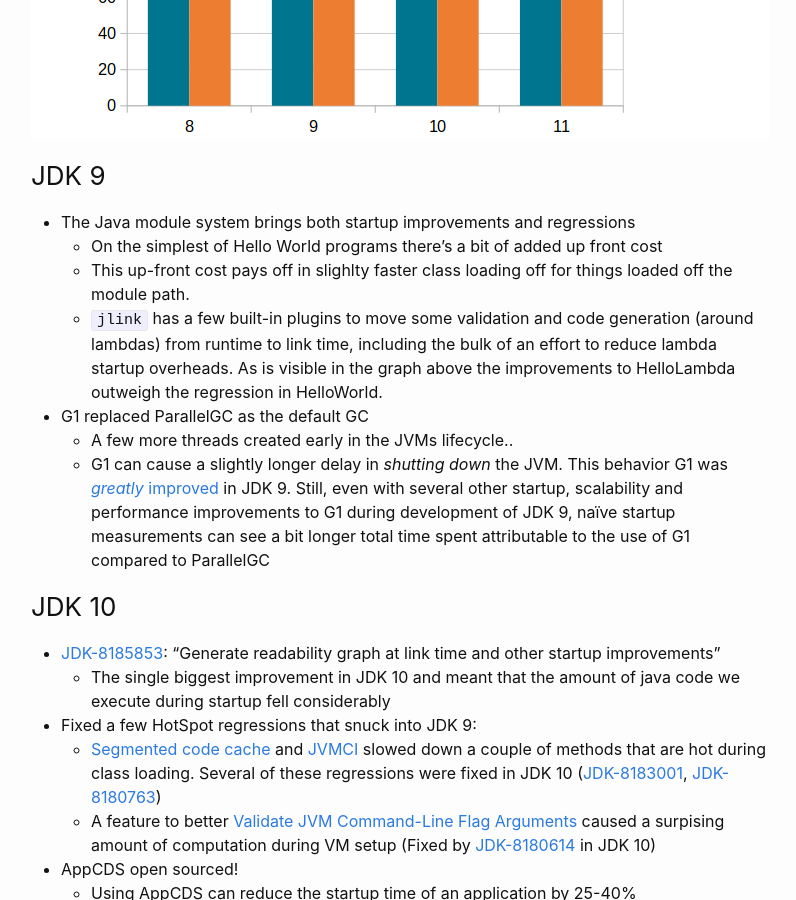
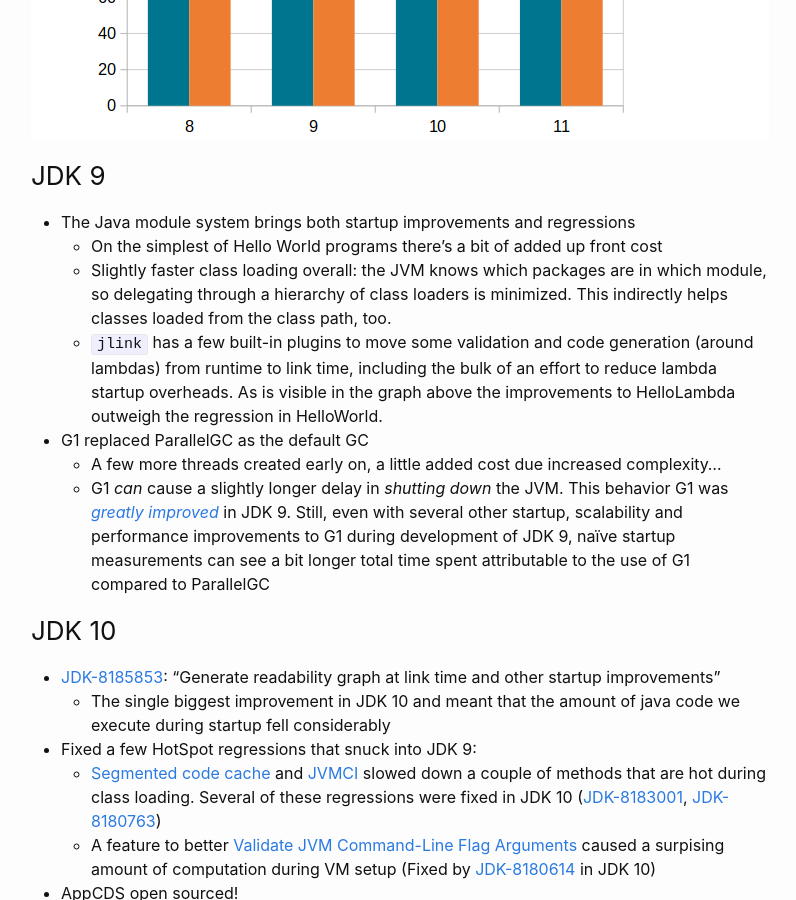
Before and after one commit to cl4es/cl4es.github.io, a Jekyll site: the page built from _posts/2018-11-29-OpenJDK-Startup-From-8-Through-11.md, in a window 1280 px wide and 900 px high, scrolled down 558 px. Shown: the whole window, without its empty margins (239-1035 px from the left). Built offline with Jekyll 4.4.1, drawn with Linux system fonts in a browser that asks for light colours.

Commit message:
Minor correction

```diff
--- a/_posts/2018-11-29-OpenJDK-Startup-From-8-Through-11.md
+++ b/_posts/2018-11-29-OpenJDK-Startup-From-8-Through-11.md
@@ -14,12 +14,12 @@ I've touched on regressions and improvements to Java startup in both talks and i
 
 - The Java module system brings both startup improvements and regressions
   - On the simplest of Hello World programs there's a bit of added up front cost
-  - This up-front cost pays off in slighlty faster class loading off for things loaded off the module path.
+  - Slightly faster class loading overall: the JVM knows which packages are in which module, so delegating through a hierarchy of class loaders is minimized. This indirectly helps classes loaded from the class path, too.
   - `jlink` has a few built-in plugins to move some validation and code generation (around lambdas) from runtime to link time, including the bulk of an effort to reduce lambda startup overheads. As is visible in the graph above the improvements to HelloLambda outweigh the regression in HelloWorld.
 
 - G1 replaced ParallelGC as the default GC
-  - A few more threads created early in the JVMs lifecycle..
-  - G1 can cause a slightly longer delay in _shutting down_ the JVM. This behavior G1 was [_greatly_ improved](https://bugs.openjdk.java.net/browse/JDK-8136854) in JDK 9. Still, even with several other startup, scalability and performance improvements to G1 during development of JDK 9, naïve startup measurements can see a bit longer total time spent attributable to the use of G1 compared to ParallelGC
+  - A few more threads created early on, a little added cost due increased complexity...
+  - G1 _can_ cause a slightly longer delay in _shutting down_ the JVM. This behavior G1 was [_greatly improved_](https://bugs.openjdk.java.net/browse/JDK-8136854) in JDK 9. Still, even with several other startup, scalability and performance improvements to G1 during development of JDK 9, naïve startup measurements can see a bit longer total time spent attributable to the use of G1 compared to ParallelGC
 
 ### JDK 10
 
```
